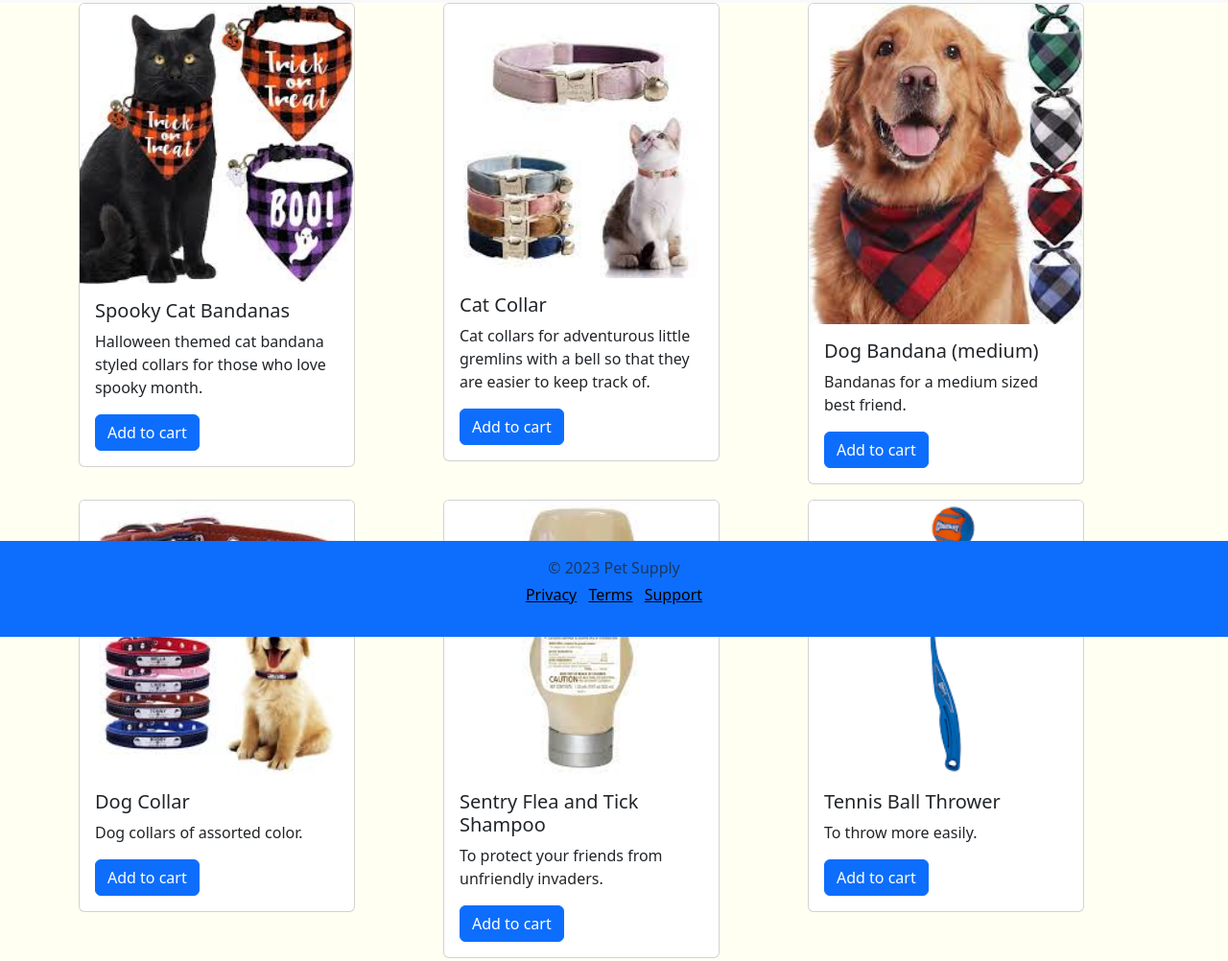
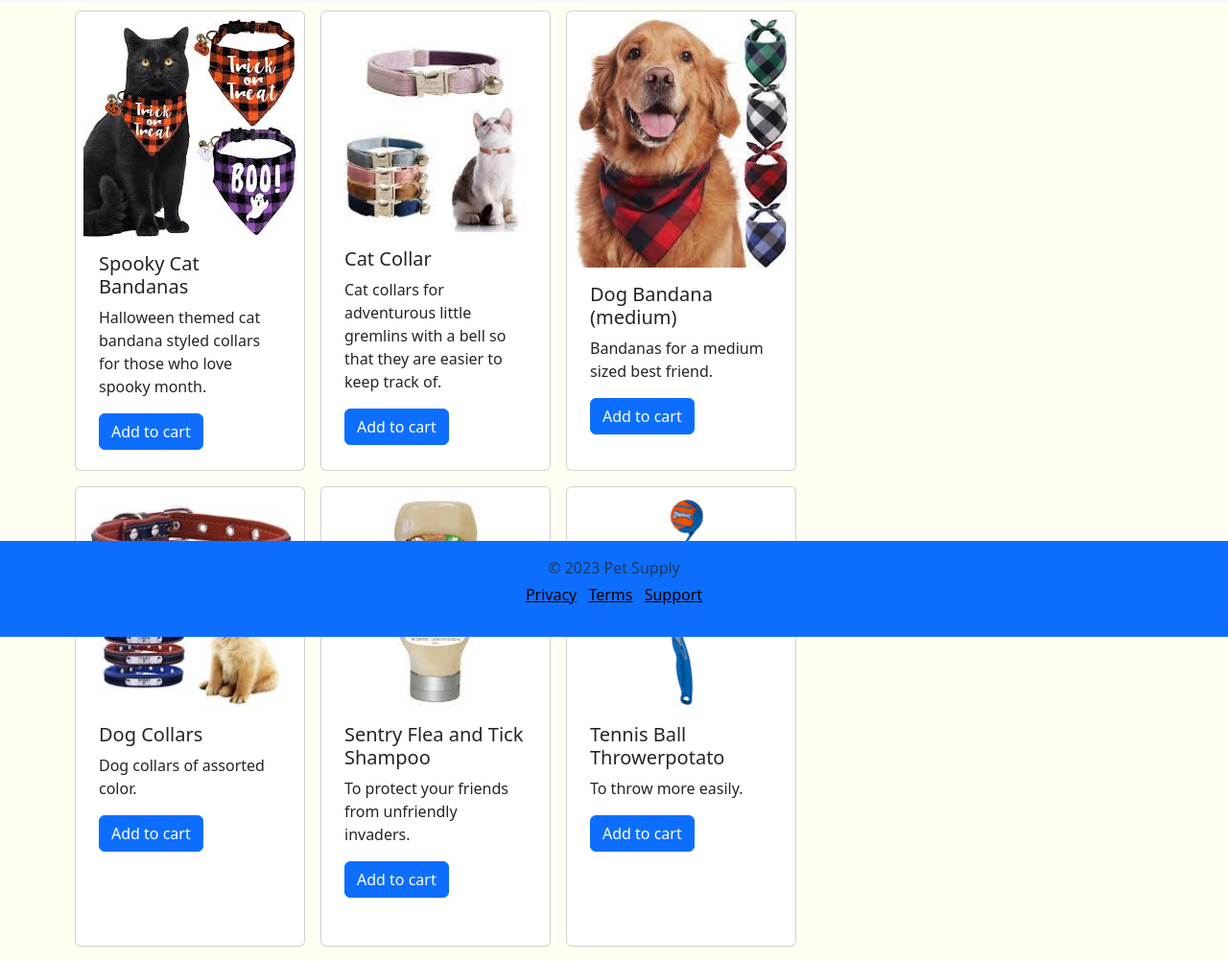
Before and after one commit to Efreed-Shadwin/Capstone1, a plain HTML site: page Products.html in a window 1280 px wide. Shown: the part 136-1138 px from the top of the page at 96% size. Drawn offline with nearby package versions, Linux system fonts and the light colour scheme.

Commit message:
got the stuff behaving kind of

```diff
--- a/CSS/Main.css
+++ b/CSS/Main.css
@@ -14,9 +14,13 @@ body {
 .nav-link{
     font-size:2em;
 }
-.flex-item{
-    justify-content:center;
+.item{
+    flex-direction: row;
     flex-wrap:wrap;
+    justify-content: space-evenly;
+    width: 18rem;
+    margin-left: auto;
+    margin-right: auto;
 
 }
 h1{
@@ -63,3 +67,10 @@ article{
     justify-content: center;
     align-content: center;
 }
+header{
+    padding: 0%;
+}
+.item-list{
+    flex-direction: row;
+    justify-content:space-evenly;
+}
--- a/Products.html
+++ b/Products.html
@@ -338,72 +338,9 @@
                     </nav>
 
         </header>
-        <main class="container clearfix" id="itemList">
-            <div class="row">
-                <div class="col-lg-4 mb-3">
-                    <div class="card flex-item" style="width: 18rem;">
-                        <img src="Images/cat-bandana.jpg" class="card-img-top" alt="cat bandana">
-                        <div class="card-body">
-                        <h5 class="card-title">Spooky Cat Bandanas</h5>
-                        <p class="card-text">Halloween themed cat bandana styled collars for those who love spooky month.</p>
-                        <a href="#" class="btn btn-primary" id="CBbtn">Add to cart</a>
-                        </div>
-                    </div>
-                </div>
-                <div class="col-lg-4 mb-3">
-                    <div class="card flex-item" style="width: 18rem;">
-                        <img src="Images/Cat-collar.jpg" class="card-img-top" alt="cat collar">
-                        <div class="card-body">
-                        <h5 class="card-title">Cat Collar</h5>
-                        <p class="card-text">Cat collars for adventurous little gremlins with a bell so that they are easier to keep track of.</p>
-                        <a href="#" class="btn btn-primary" id="CCbtn">Add to cart</a>
-                        </div>
-                    </div>
-                </div>
-                <div class="col-lg-4 mb-3">
-                    <div class="card flex-item" style="width: 18rem;">
-                        <img src="Images/Dog-bandana.jpg" class="card-img-top" alt="dog bandana">
-                        <div class="card-body">
-                        <h5 class="card-title">Dog Bandana (medium)</h5>
-                        <p class="card-text">Bandanas for a medium sized best friend.</p>
-                        <a href="#" class="btn btn-primary" id="DBbtn">Add to cart</a>
-                        </div>
-                    </div>
-                </div>
-            </div>
-            <div class="row">
-                <div class="col-lg-4 mb-3">
-                    <div class="card flex-item" style="width: 18rem;">
-                        <img src="Images/dog-collar.jpg" class="card-img-top" alt="Dog collar">
-                        <div class="card-body">
-                        <h5 class="card-title">Dog Collar</h5>
-                        <p class="card-text">Dog collars of assorted color.</p>
-                        <a href="#" class="btn btn-primary" id="DCbtn">Add to cart</a>
-                        </div>
-                    </div>
-                </div>
-                <div class="col-lg-4 mb-3">
-                    <div class="card flex-item" style="width: 18rem;">
-                        <img src="Images/Flea-and-Tick-Shampoo.jpg" class="card-img-top" alt="Flea and Tick Shampoo">
-                        <div class="card-body">
-                        <h5 class="card-title">Sentry Flea and Tick Shampoo</h5>
-                        <p class="card-text">To protect your friends from unfriendly invaders.</p>
-                        <a href="#" class="btn btn-primary" id="FTSbtn">Add to cart</a>
-                        </div>
-                    </div>
-                </div>
-                <div class="col-lg-4 mb-3">
-                    <div class="card flex-item" style="width: 18rem;">
-                        <img src="Images/Tennis-ball-thrower.png" class="card-img-top" alt="Tennis ball thrower">
-                        <div class="card-body">
-                        <h5 class="card-title">Tennis Ball Thrower</h5>
-                        <p class="card-text">To throw more easily.</p>
-                        <a href="#" class="btn btn-primary" id="TBTbtn">Add to cart</a>
-                        </div>
-                    </div>
-                </div>
-            </div>
-        </main>
+        <div class="container" id="itemList">
+
+        </div>
         <footer class="p-3  text-body-secondary text-center text-small main">
             <p class="mb-1">© 2023 Pet Supply</p>
             <ul class="list-inline">
--- a/scripts/checkout.js
+++ b/scripts/checkout.js
@@ -1,25 +1,73 @@
+let card=""
+let cardList=""
+document.addEventListener("DOMContentLoaded", createItemCard=>{
+  products.forEach((item, index)=>{
+    let itemList=document.getElementById("itemList")
 
-document.addEventListener("DOMContentLoaded", createItemCard=>{
-  products.forEach(item=>{
-    let itemList=document.getElementById("itemList")
-    itemList.innerHTML= itemList.innerHTML +
-  `<div class="col-lg-4 mb-3">
-      <div class="card flex-item" style="width: 18rem;">
+    if(index==0){
+      card=
+        `<div class="row">
+          <div class="card col-4 p-2 m-2" style=width:15rem;height:30rem;>
             <img src="${item.img}" class="card-img-top" alt="${item.name}">
             <div class="card-body">
-        <h5 class="card-title">C${item.name}</h5>
+              <h5 class="card-title">${item.name}</h5>
+              <p class="card-text">${item.description}</p>
+              <a href="#" class="btn btn-primary" id="${item.name}">Add to cart</a>
+            </div>
+          </div>`
+
+    }else if(index+1==products.length){
+      card=
+        `
+          <div class="card col-4 p-2 m-2" style=width:15rem;height:30rem;>
+            <img src="${item.img}" class="card-img-top" alt="${item.name}">
+            <div class="card-body">
+              <h5 class="card-title">${item.name}potato</h5>
               <p class="card-text">${item.description}</p>
               <a href="#" class="btn btn-primary" id="${item.name}">Add to cart</a>
             </div>
           </div>
         </div>`
+    }else if((index+1)%3==0){
+      card =
+        `
+          <div class="card col-4 p-2 m-2" style=width:15rem;height:30rem;>
+            <img src="${item.img}" class="card-img-top" alt="${item.name}">
+            <div class="card-body">
+              <h5 class="card-title">${item.name}</h5>
+              <p class="card-text">${item.description}</p>
+              <a href="#" class="btn btn-primary" id="${item.name}">Add to cart</a>
+            </div>
+          </div>
+        </div>
+        <div class="row">`
+    }else {
+      card=
+
+        `<div class="card col-4 p-2 m-2" style=width:15rem;height:30rem;>
+          <img src="${item.img}" class="card-img-top" alt="${item.name}">
+          <div class="card-body">
+            <h5 class="card-title">${item.name}</h5>
+            <p class="card-text">${item.description}</p>
+            <a href="#" class="btn btn-primary" id="${item.name}">Add to cart</a>
+          </div>
+        </div>`
+
+
+
+    }
+     cardList+= card
+
+
+
   })
+  itemList.innerHTML= itemList.innerHTML + cardList
 });
 
-`<li class="list-group-item d-flex justify-content-between lh-sm">
+/*`<li class="list-group-item d-flex justify-content-between lh-sm">
               <div>
                 <h6 class="my-0">${item.name}</h6>
                 <small class="text-body-secondary">${item.description}</small>
               </div>
               <span class="text-body-secondary">${item.price}</span>
-            </li>`;
+            </li>`;*/
```
Also changed, not shown: Index.html (+3 -2 lines). Lines whose indentation alone changed are shown as unchanged.
